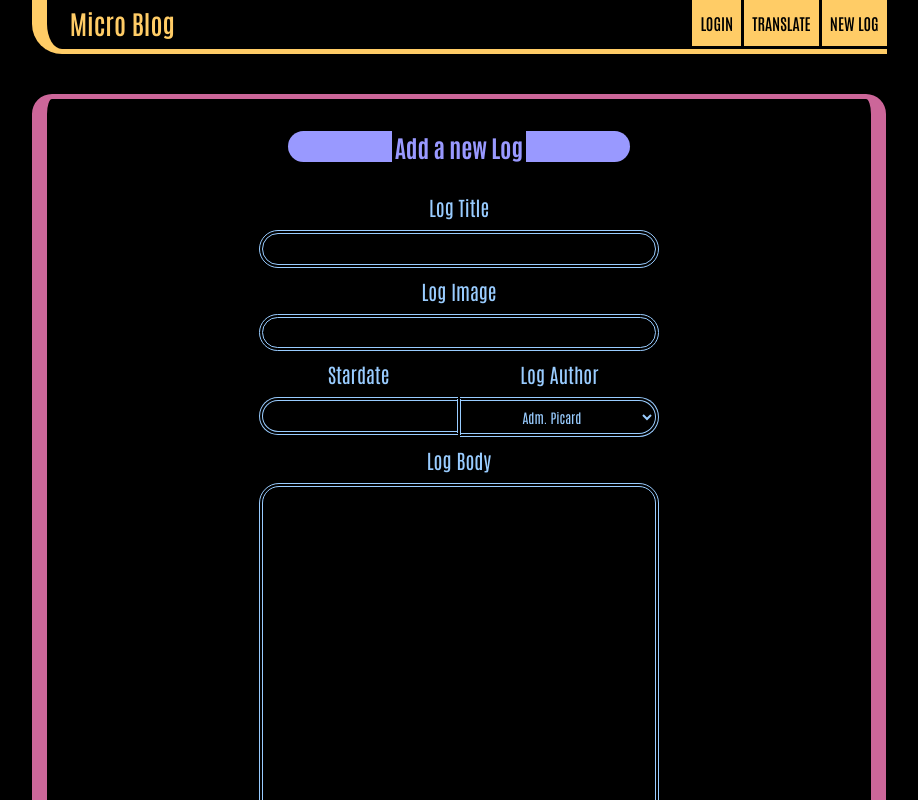
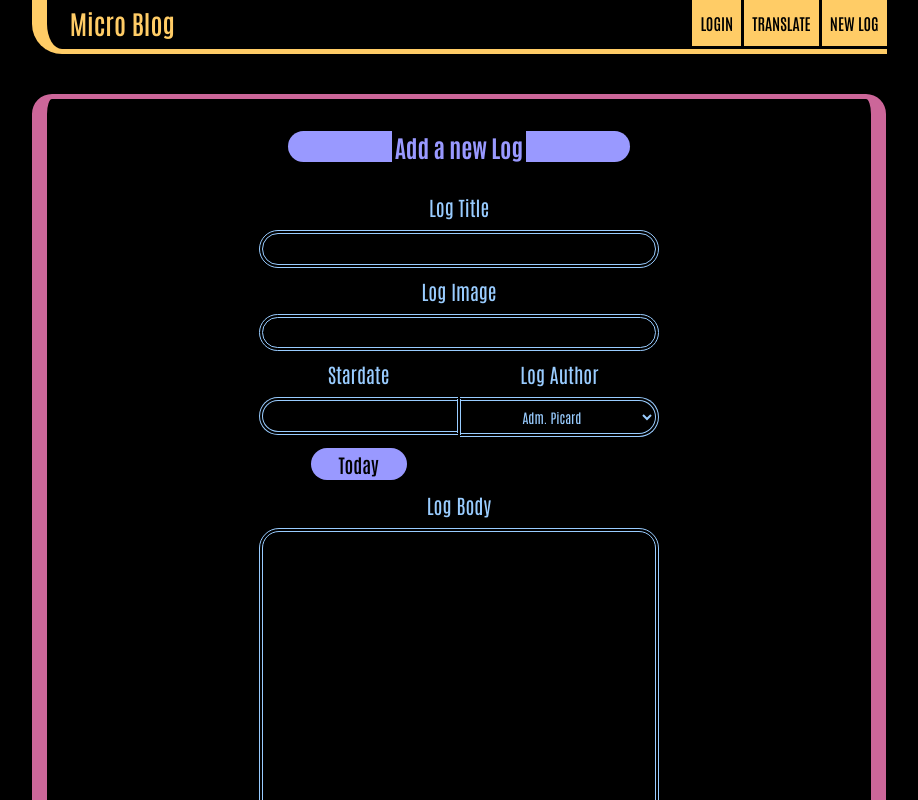
Before and after one commit to Rakodashi/micro-blog, a React (Create React App) app: page /create in a window 1280 px wide. Shown: the top 800 px of the page, without its empty margins (181-1099 px from the left). Built offline with nearby package versions, Linux system fonts and the light colour scheme.

Commit message:
Added a "today" button to the log creation page to help adding the date without looking up

```diff
--- a/package.json
+++ b/package.json
@@ -11,6 +11,7 @@
     "@testing-library/react": "^13.4.0",
     "@testing-library/user-event": "^13.5.0",
     "axios": "^1.6.7",
+    "date-fns": "^3.4.0",
     "i18next": "^23.9.0",
     "json-server": "^1.0.0-alpha.23",
     "react": "^18.2.0",
--- a/src/Create.js
+++ b/src/Create.js
@@ -3,6 +3,8 @@ import './lib/i18n';
 import { useState } from "react";
 import { useHistory } from "react-router-dom/cjs/react-router-dom.min";
 import confirm from "./assets/confirm.mp3";
+import { format } from "date-fns";
+import btn from "./assets/button.mp3";
 
 const Create = () => {
   const [title, setTitle] = useState('');
@@ -14,6 +16,7 @@ const Create = () => {
   const history = useHistory();
 
   const Confirm = () => new Audio(confirm).play()
+  const btnBeep = () => new Audio(btn).play()
 
   const handleSubmit = (e) => {
     e.preventDefault();
@@ -30,6 +33,11 @@ const Create = () => {
       history.push('/');
     })
 
+  }
+
+  const StardateBtn = () => {
+    setStardate(format(new Date(), 'yyyyM' + '.' + 'dd'));
+    btnBeep();
   }
 
   return (
@@ -68,6 +76,7 @@ const Create = () => {
             className="stardateInput"
             onChange={(e) => setStardate(e.target.value)}
             />
+            <button className="stardateBtn" type="button" onClick={StardateBtn}>{t('Today')}</button>
           </span>
 
           <span className="span-adjust formAuthor">
--- a/src/index.css
+++ b/src/index.css
@@ -334,6 +334,24 @@
   border-radius: 20px 0 0 20px;
   border-right: .1rem solid #99ccff;
 }
+.create .stardateBtn {
+  background-color: #9999ff;
+  margin: .2rem auto .8rem auto;
+  width: 6rem;
+  font-size: 1.2rem;
+}
+.create .stardateBtn:hover,
+.create .stardateBtn:focus,
+.create .stardateBtn:active {
+  text-shadow:
+  0 0 .125em #7979ff,
+  0 0 .35em #b2b2ff;
+  box-shadow: inset 0 0 1em 0 #7979ff, 0 0 1em 0 #b2b2ff;
+  transition:
+  text-shadow 200ms ease-in-out,
+  box-shadow 200ms ease-in-out;
+}
+
 .create .stardateInput:focus {
   border-radius: 20px 0 0 20px;
   border-right: .1rem solid #ffcc66;
@@ -362,14 +380,14 @@
   height: 25rem;
 }
 .create button {
+  background: #cc6699;
+  width: 10rem;
   margin: 1rem 0;
+  padding: .2rem 1rem;
   font-size: 1.4rem;
-  background: #cc6699;
   border: 0;
-  padding: .2rem 1rem;
   border-radius: 30px;
   cursor: pointer;
-  width: 10rem;
 }
 .create button:hover,
 .create button:focus,
--- a/src/locales/en.json
+++ b/src/locales/en.json
@@ -11,6 +11,7 @@
       "Log Title": "Log Title",
       "Log Image": "Log Image",
       "Stardate": "Stardate",
+      "Today": "Today",
       "Log Body": "Log Body",
       "Log Author": "Log Author",
       "Create": "Create",
--- a/src/locales/pt.json
+++ b/src/locales/pt.json
@@ -11,6 +11,7 @@
       "Log Title": "Título do Log",
       "Log Image": "Imagem do Log",
       "Stardate": "Data Estelar",
+      "Today": "Hoje",
       "Log Body": "Corpo do Log",
       "Log Author": "Autor do Log",
       "Create": "Criar",
```
Also changed, not shown: 1 other file (tests, documents, lock files or other folders).
